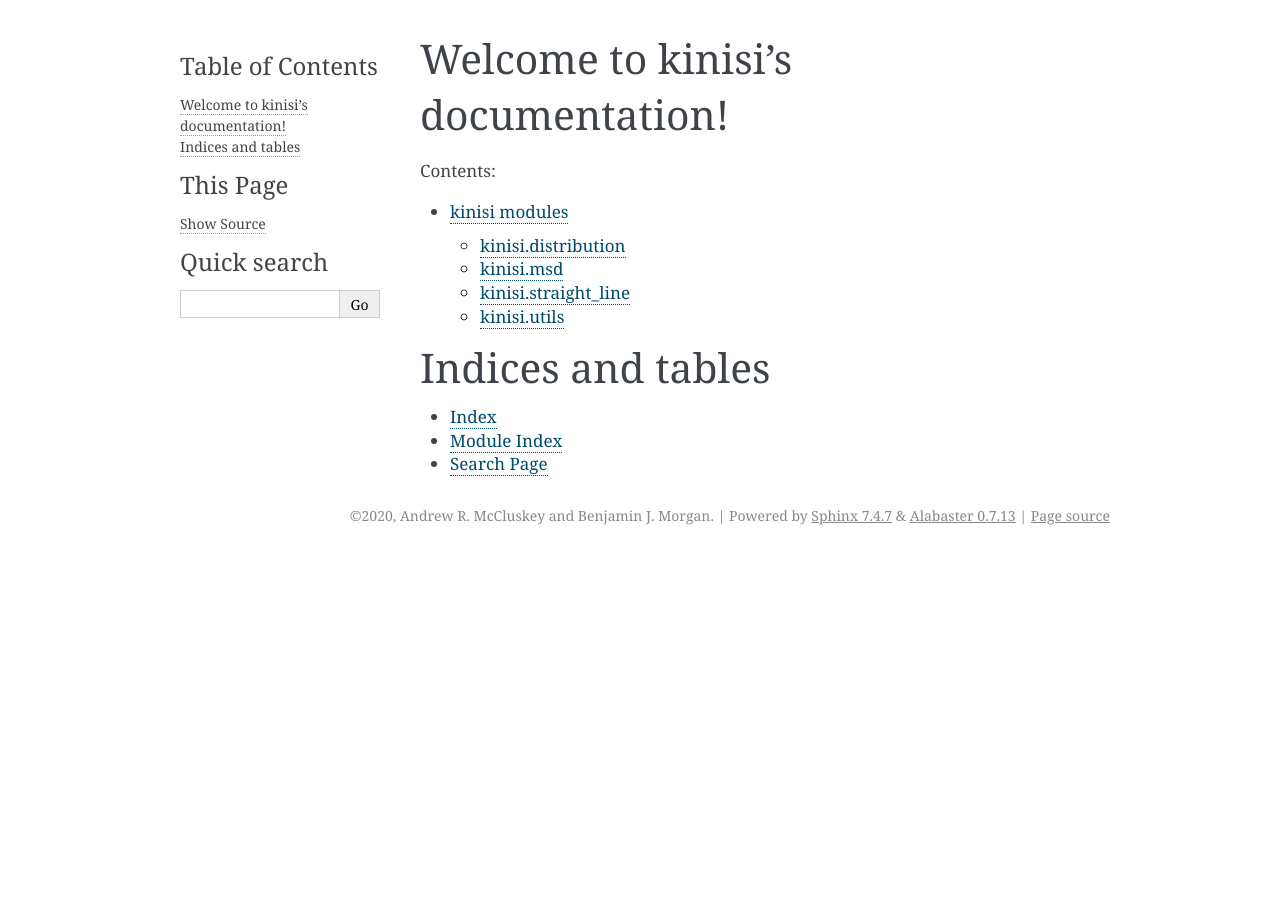
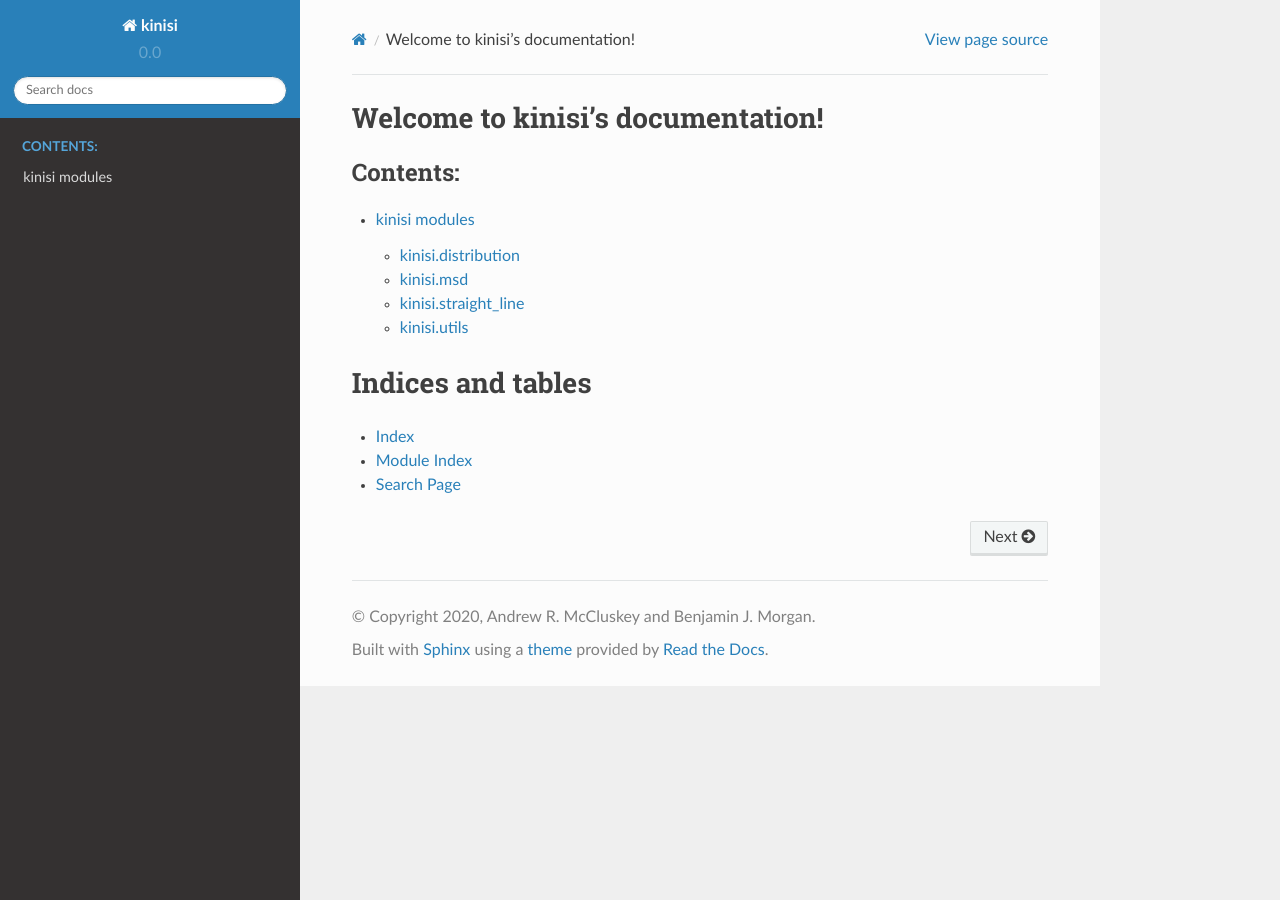
Before and after one commit to bjmorgan/kinisi, a Sphinx documentation site: the page built from docs/source/index.rst, in a window 1280 px wide. Built offline with Sphinx 7.4.7 and the Read the Docs theme 2.0.0, drawn with Linux system fonts in a browser that asks for light colours.

Commit message:
change to conf

```diff
--- a/docs/source/conf.py
+++ b/docs/source/conf.py
@@ -24,7 +24,7 @@ copyright = '2020, Andrew R. McCluskey and Benjamin J. Morgan'
 author = 'Andrew R. McCluskey and Benjamin J. Morgan'
 
 # The short X.Y version
-version = ''
+version = '0.0'
 # The full version, including alpha/beta/rc tags
 release = '0.0.0'
 
@@ -80,7 +80,7 @@ pygments_style = None
 # The theme to use for HTML and HTML Help pages.  See the documentation for
 # a list of builtin themes.
 #
-html_theme = 'alabaster'
+html_theme = 'sphinx_rtd_theme'
 
 # Theme options are theme-specific and customize the look and feel of a theme
 # further.  For a list of options available for each theme, see the
```
